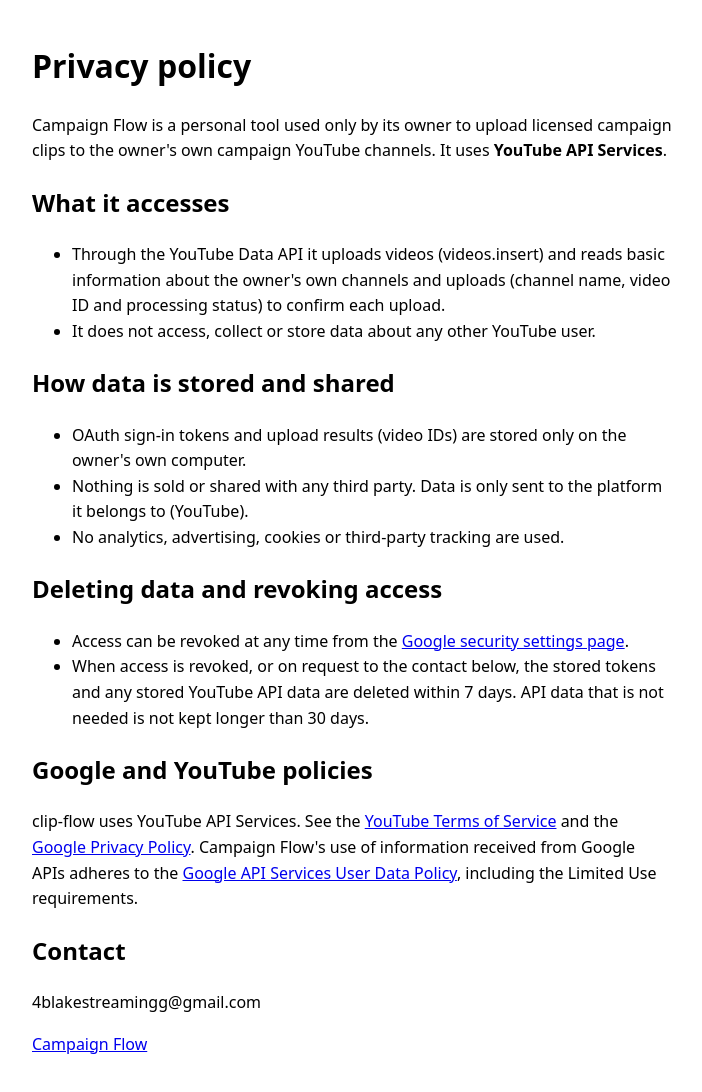
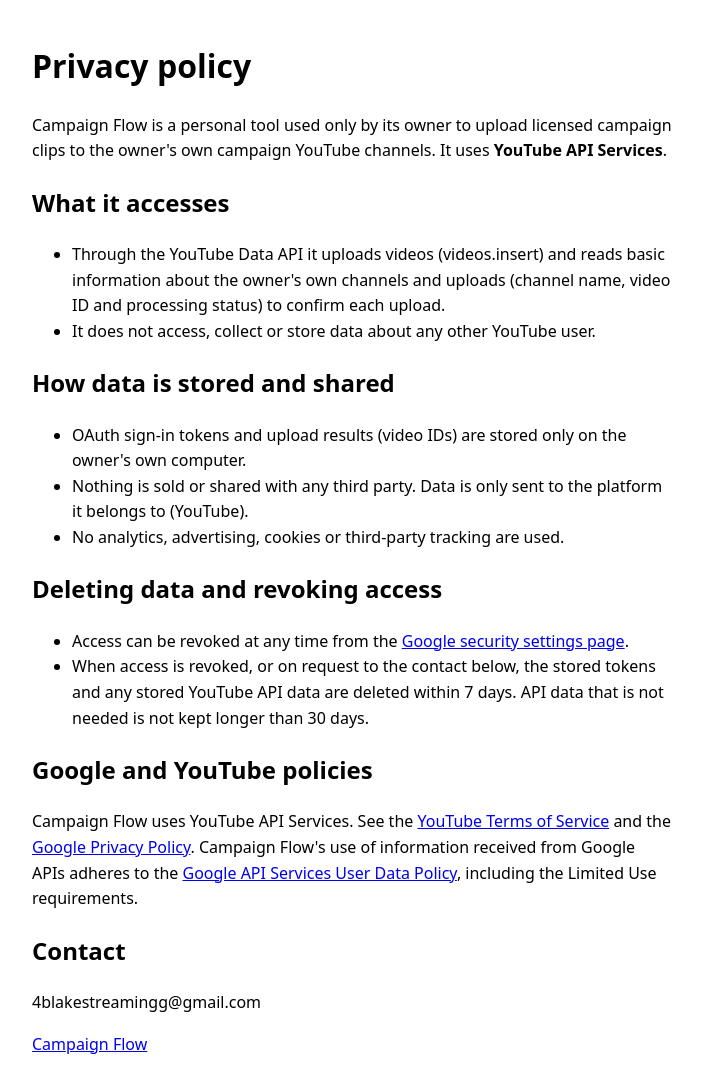
Before and after one commit to BlakeHorton/clip-flow-site, a plain HTML site: page campaign-privacy.html in a window 1280 px wide. Shown: the whole page, without its empty margins (288-990 px from the left). Drawn offline with Linux system fonts and the light colour scheme.

Commit message:
Fix Campaign Flow privacy wording
Co-Authored-By: Claude Opus 5.5 <noreply@anthropic.com>

```diff
--- a/campaign-privacy.html
+++ b/campaign-privacy.html
@@ -22,7 +22,7 @@
 <li>When access is revoked, or on request to the contact below, the stored tokens and any stored YouTube API data are deleted within 7 days. API data that is not needed is not kept longer than 30 days.</li>
 </ul>
 <h2>Google and YouTube policies</h2>
-<p>clip-flow uses YouTube API Services. See the <a href="https://www.youtube.com/t/terms">YouTube Terms of Service</a> and the <a href="https://policies.google.com/privacy">Google Privacy Policy</a>. Campaign Flow's use of information received from Google APIs adheres to the <a href="https://developers.google.com/terms/api-services-user-data-policy">Google API Services User Data Policy</a>, including the Limited Use requirements.</p>
+<p>Campaign Flow uses YouTube API Services. See the <a href="https://www.youtube.com/t/terms">YouTube Terms of Service</a> and the <a href="https://policies.google.com/privacy">Google Privacy Policy</a>. Campaign Flow's use of information received from Google APIs adheres to the <a href="https://developers.google.com/terms/api-services-user-data-policy">Google API Services User Data Policy</a>, including the Limited Use requirements.</p>
 <h2>Contact</h2>
 <p>4blakestreamingg@gmail.com</p>
 <p><a href="campaign.html">Campaign Flow</a></p>
```
